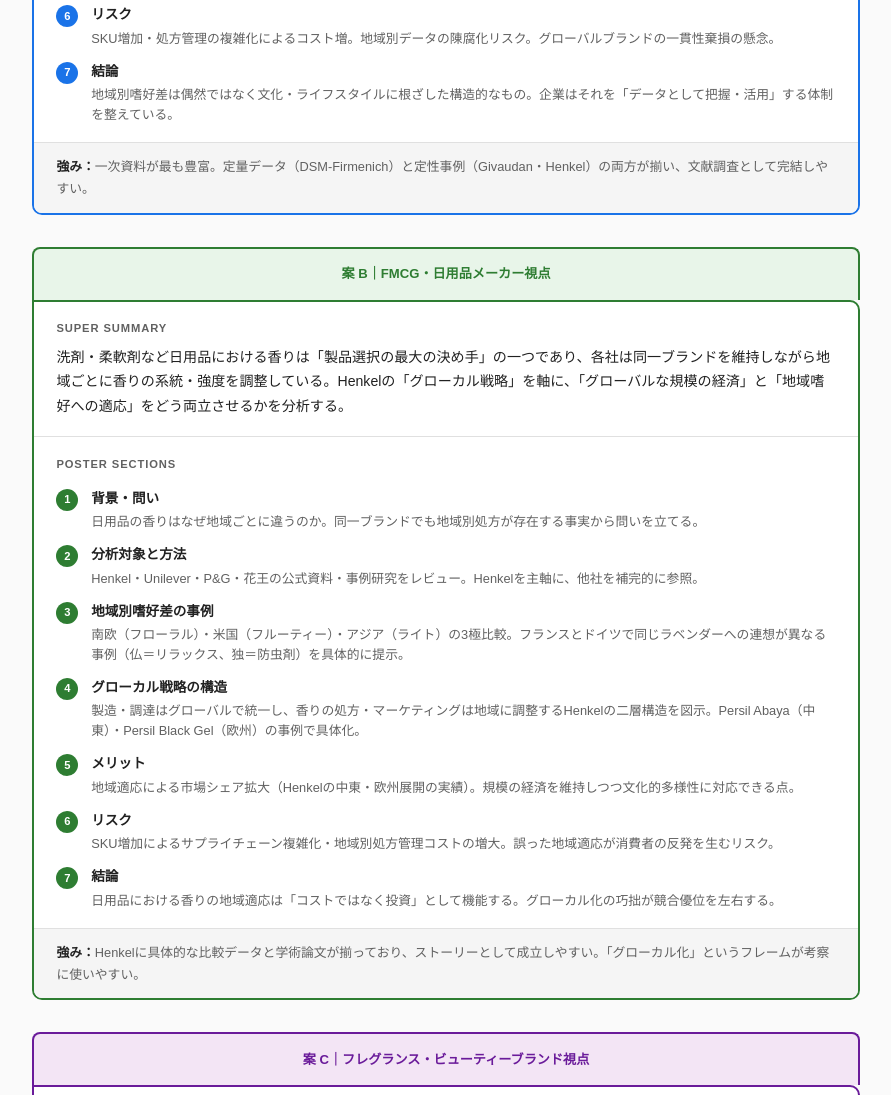
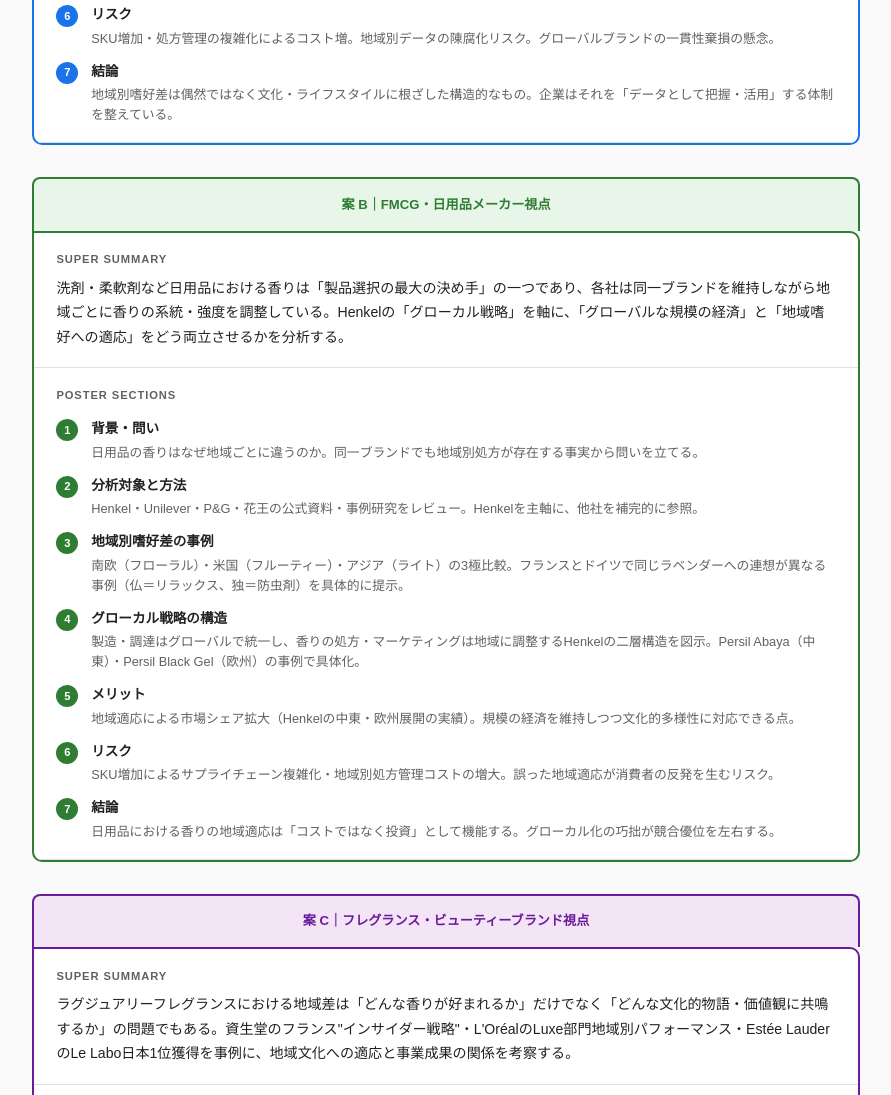
Before and after one commit to hiroto-sdch/pbl-fragrance-research, a plain HTML site: page outline.html in a window 1280 px wide. Shown: the part 1005-2100 px from the top of the page, without its empty margins (194-1085 px from the left). Drawn offline with Linux system fonts and the light colour scheme.

Commit message:
Remove strengths footers from outline cards

```diff
--- a/outline.html
+++ b/outline.html
@@ -306,7 +306,6 @@
         </div>
       </div>
     </div>
-    <div class="card-footer"><strong>強み：</strong>一次資料が最も豊富。定量データ（DSM-Firmenich）と定性事例（Givaudan・Henkel）の両方が揃い、文献調査として完結しやすい。</div>
   </div>
 
   <!-- Case B -->
@@ -370,7 +369,6 @@
         </div>
       </div>
     </div>
-    <div class="card-footer"><strong>強み：</strong>Henkelに具体的な比較データと学術論文が揃っており、ストーリーとして成立しやすい。「グローカル化」というフレームが考察に使いやすい。</div>
   </div>
 
   <!-- Case C -->
@@ -434,7 +432,6 @@
         </div>
       </div>
     </div>
-    <div class="card-footer"><strong>強み：</strong>ビジネス戦略の文脈で語れるため考察が書きやすい。ただし「香り嗜好の差」より「売上の差」が主軸になりがち。</div>
   </div>
 
   <!-- Comparison -->
```
